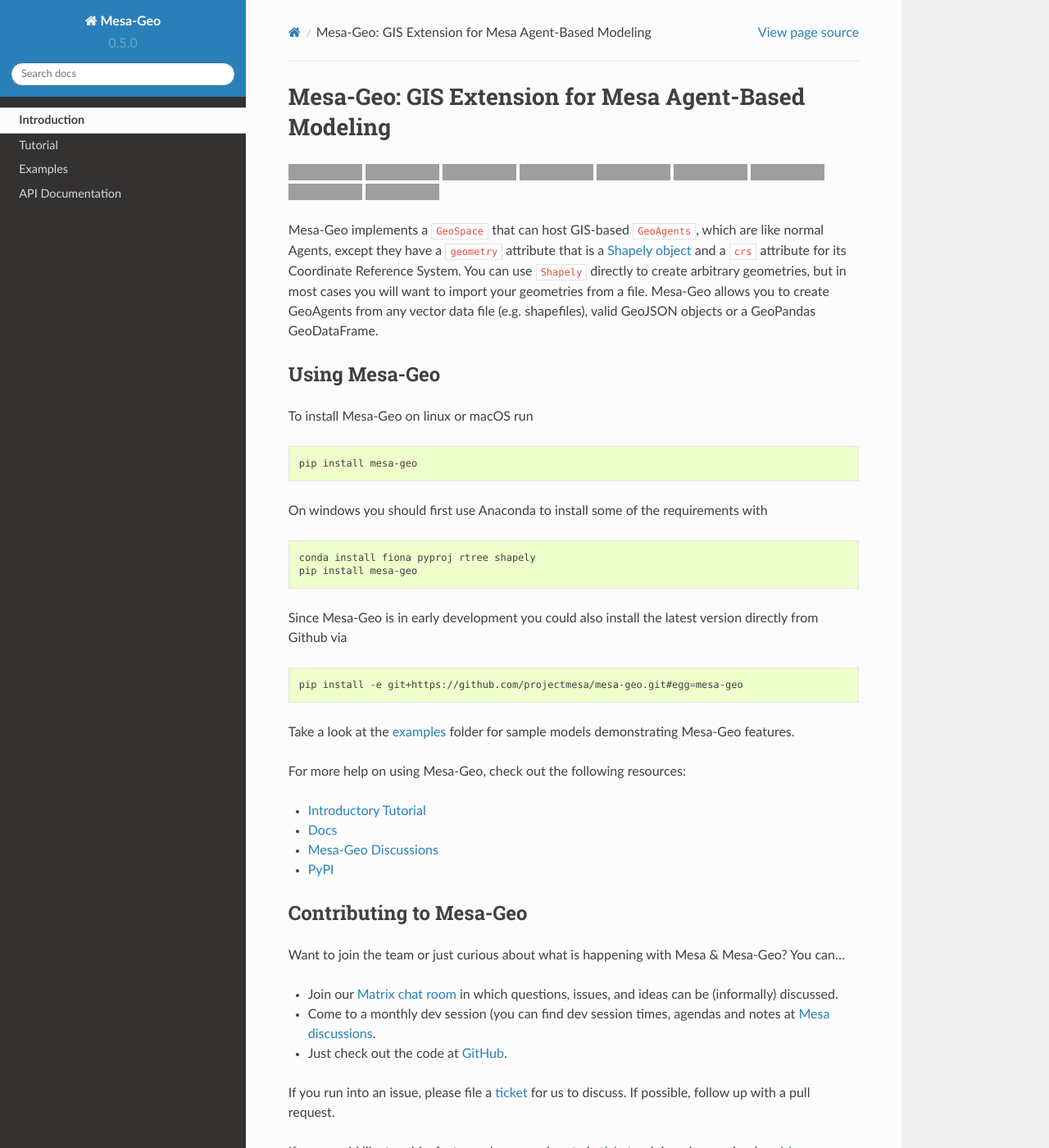
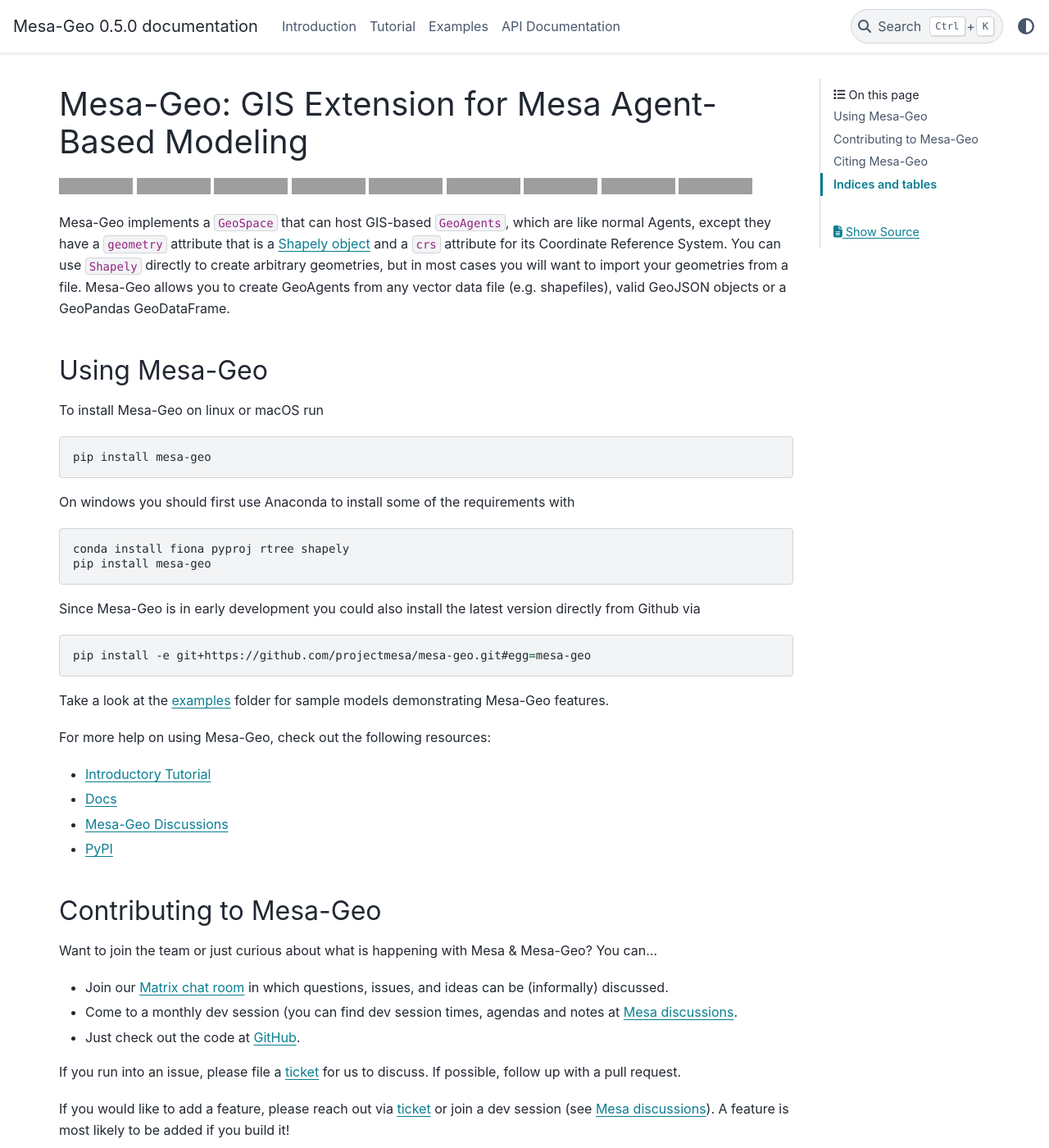
Before and after one commit to projectmesa/mesa-geo, a Sphinx documentation site: the page built from docs/index.md, in a window 1280 px wide and 1400 px high, cut to the strip 0-1400 px from the top of the window. Shown: the whole strip at 82% size. Built offline with Sphinx 7.4.7 and the PyData theme 0.15.4, drawn with Linux system fonts in a browser that asks for light colours; some of the changed text lies outside the part shown; grey boxes are pictures that could not be loaded.

Commit message:
docs: use pydata theme

```diff
--- a/docs/conf.py
+++ b/docs/conf.py
@@ -119,7 +119,7 @@ pygments_style = "sphinx"
 
 # The theme to use for HTML and HTML Help pages.  See the documentation for
 # a list of builtin themes.
-html_theme = "sphinx_rtd_theme"
+html_theme = "pydata_sphinx_theme"
 
 # Theme options are theme-specific and customize the look and feel of a theme
 # further.  For a list of options available for each theme, see the
--- a/setup.cfg
+++ b/setup.cfg
@@ -61,6 +61,7 @@ docs =
     myst-parser
     sphinx
     sphinx_rtd_theme
+    pydata_sphinx_theme
     jupyter
 
 [options.packages.find]
```
